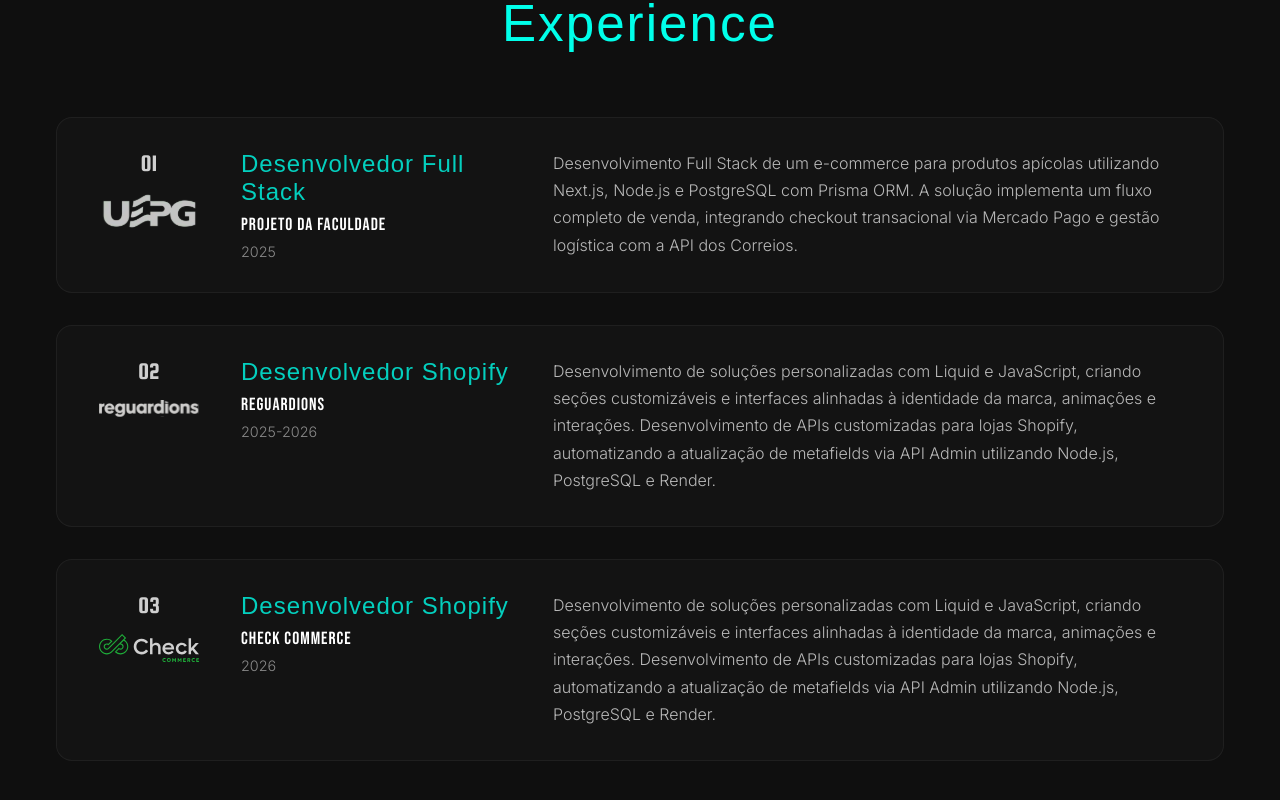
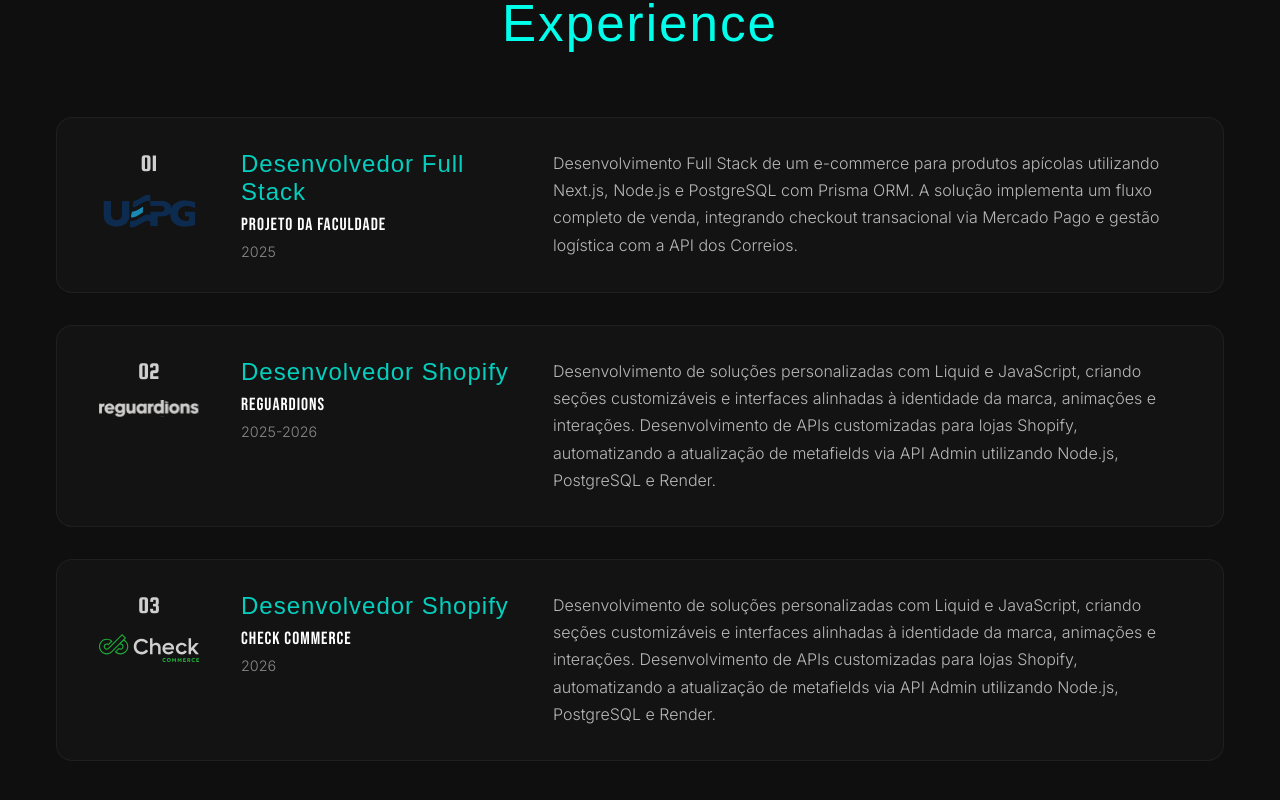
Before and after one commit to ClebersonDeCarvalho/meu-portfolio, a Next.js app: page / in a window 1280 px wide. Shown: the part 3055-3855 px from the top of the page. Built offline with nearby package versions, Linux system fonts and the light colour scheme; a web font is replaced by a local one.

Commit message:
feat correção 1

```diff
--- a/components/sections/Experience/index.js
+++ b/components/sections/Experience/index.js
@@ -5,7 +5,7 @@ export default function Experience() {
   const experiences = [
     {
       id: '01',
-      icon: '/img/exp/uepg.svg',
+      icon: '/img/exp/uepg.png',
       iconType: 'local',
       title: 'Desenvolvedor Full Stack',
       company: 'Projeto da faculdade',
```
Also changed, not shown: public/img/exp/UEPG.svg (deleted), public/img/exp/uepg.png (added).
